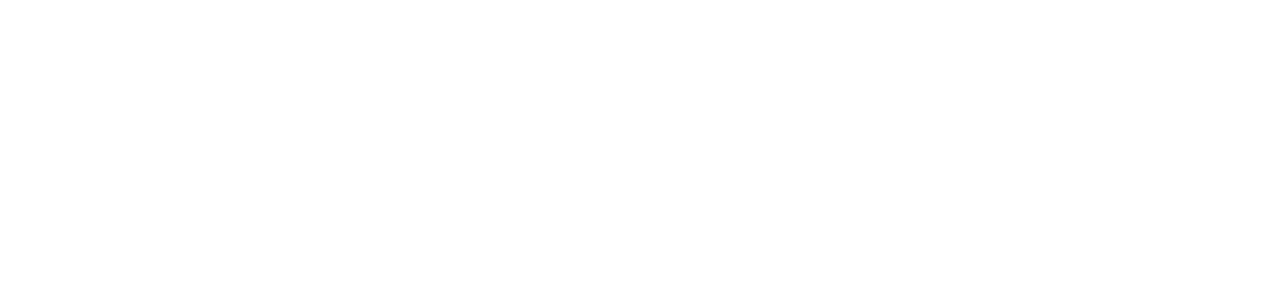
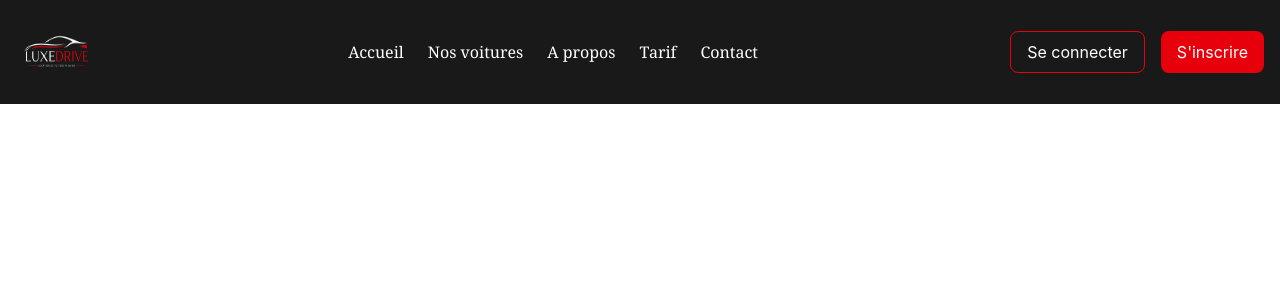
Before and after one commit to mame-fatou28/location-voiture, a React (Vite) app: page / in a window 1280 px wide. Shown: the top 300 px of the page. Built offline with nearby package versions, Linux system fonts and the light colour scheme.

Commit message:
Ajout de nav

```diff
--- a/src/App.tsx
+++ b/src/App.tsx
@@ -1,5 +1,5 @@
 import { useState } from 'react'
-
+import Nav from './component/Nav'
 import './App.css'
 
 function App() {
@@ -7,7 +7,7 @@
 
   return (
     <>
-
+      <Nav/>
     </>
   )
 }
--- /dev/null
+++ b/src/component/Nav.tsx
@@ -0,0 +1,41 @@
+import { motion } from "framer-motion";
+import image1 from '../assets/luxedrivee-removebg-preview.png'
+
+export default function Nav() {
+  return (
+    <div>
+
+      <motion.div
+        initial={{ y: -50, opacity: 0 }}
+        animate={{ y: 0, opacity: 1 }}
+        transition={{ duration: 0.6 }}
+        className="fixed top-0 left-0 w-full z-50 bg-black/90 backdrop-blur-md text-white flex justify-between items-center px-4 py-3"
+      >
+
+        <img src={image1} className="w-16 h-16 md:w-20 md:h-20" />
+
+        <div className="hidden md:flex gap-6 font-serif">
+          <a href="" className="hover:text-red-600 transition">Accueil</a>
+          <a href="" className="hover:text-red-600 transition">Nos voitures</a>
+          <a href="" className="hover:text-red-600 transition">A propos</a>
+          <a href="" className="hover:text-red-600 transition">Tarif</a>
+          <a href="" className="hover:text-red-600 transition">Contact</a>
+        </div>
+
+        <div className="flex gap-2 md:gap-4">
+          <button className="px-4 py-2 rounded-lg border border-red-600 text-sm md:text-base hover:scale-105 transition">
+            Se connecter
+          </button>
+          <button className="px-4 py-2 rounded-lg bg-red-600 text-white text-sm md:text-base hover:scale-105 transition">
+            S'inscrire
+          </button>
+        </div>
+
+      </motion.div>
+
+
+      <div className="h-20"></div>
+
+    </div>
+  )
+}
```
Also changed, not shown: src/assets/luxedrivee-removebg-preview.png (added).
